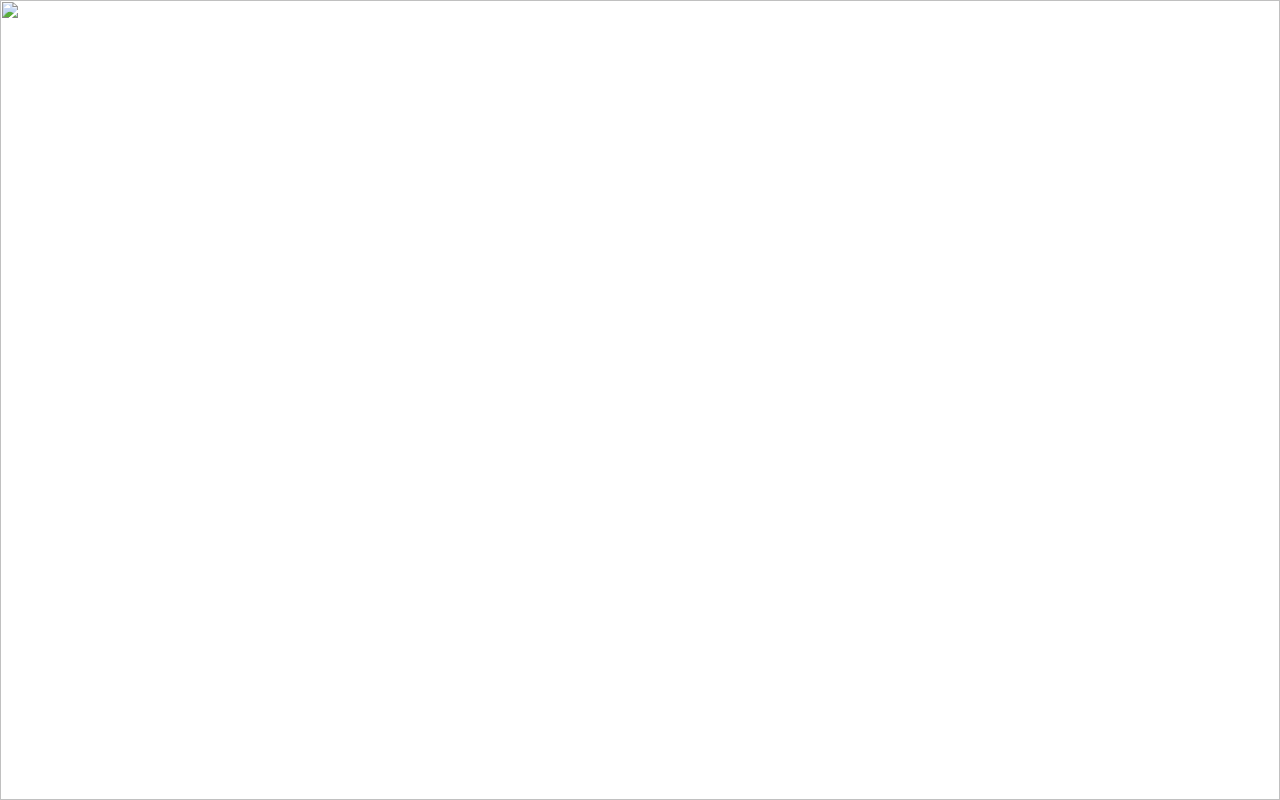
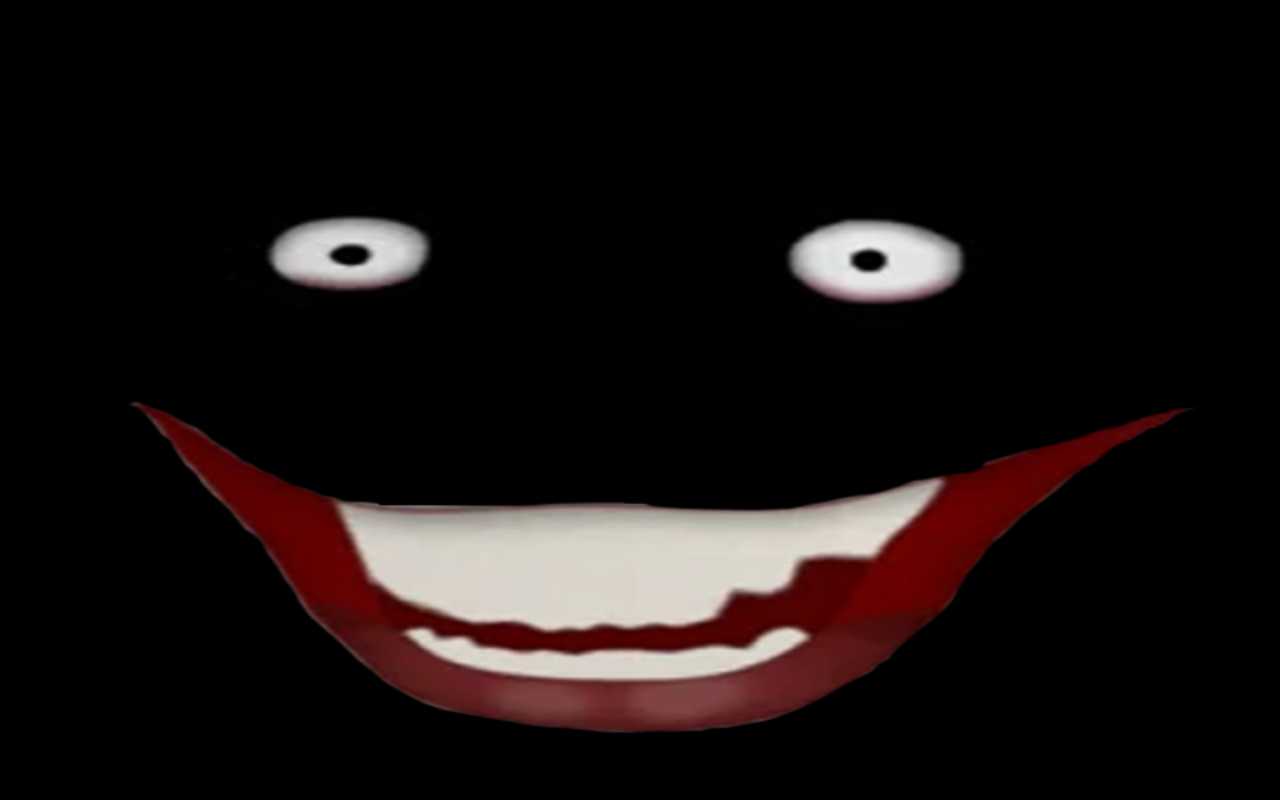
Before and after one commit to Desben13/bumben, a plain HTML site: page index.html in a window 1280 px wide. Drawn offline with Linux system fonts and the light colour scheme.

Commit message:
Update index.html

```diff
--- a/index.html
+++ b/index.html
@@ -22,7 +22,7 @@
 </head>
 
 <body>
-    <img src="image.png">
+    <img src="bumbenjumpscare.png">
 
     <audio autoplay>
         <source src="bumben.mp3" type="audio/mpeg">
```
